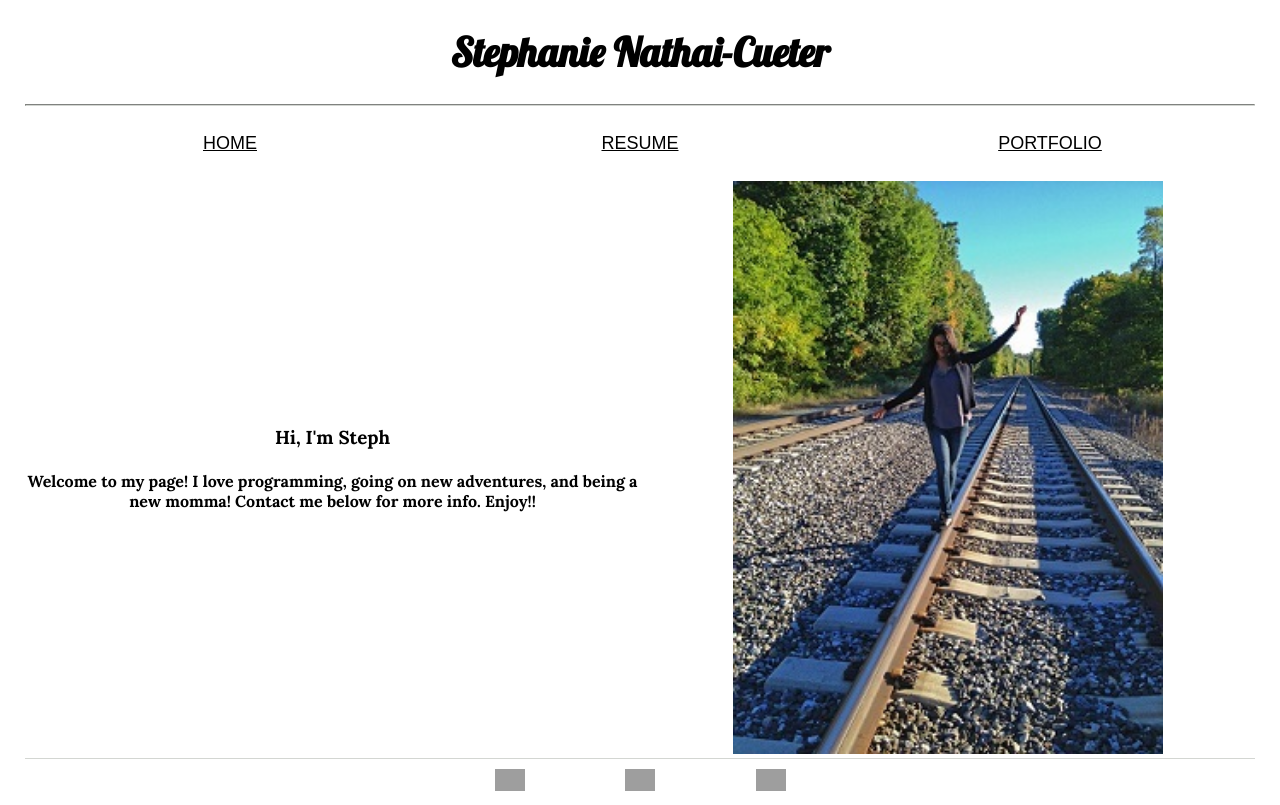
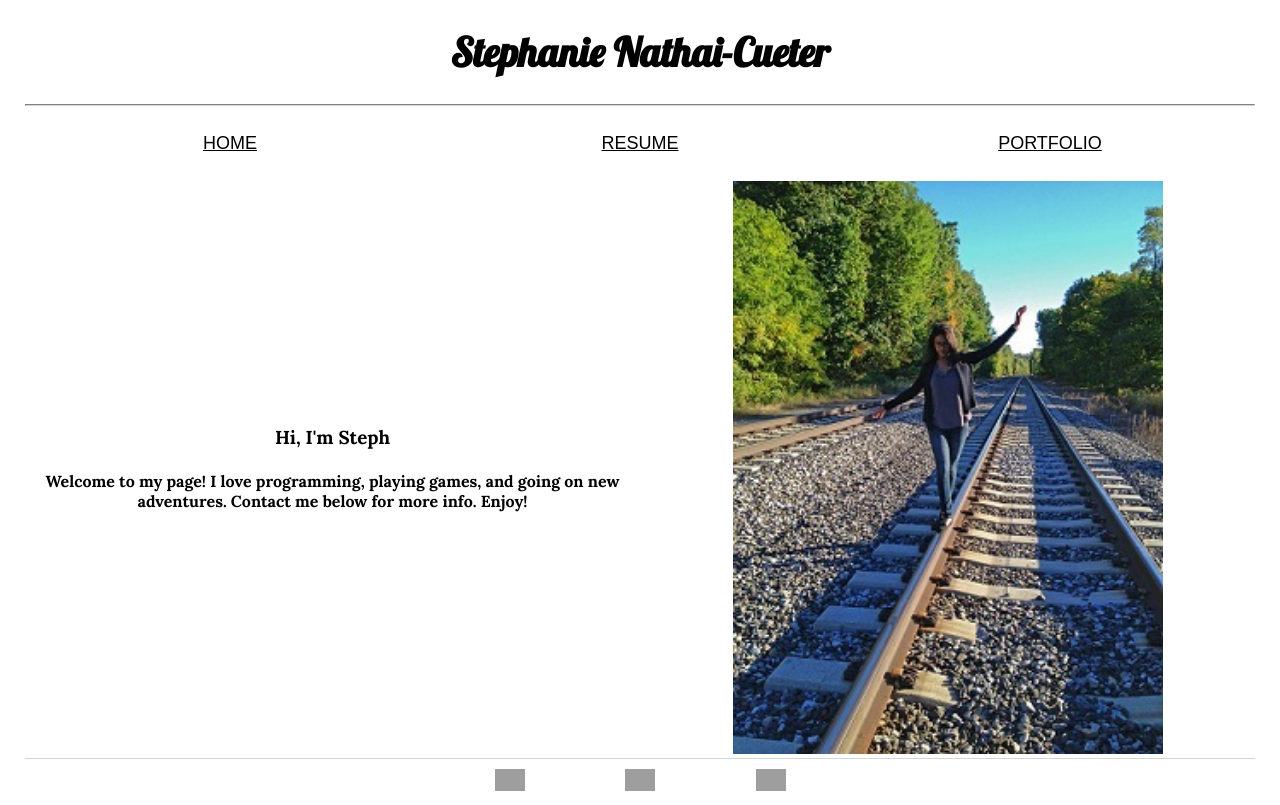
Before and after one commit to StephNathai/stephnathai.com, a React (Create React App) app: page / in a window 1280 px wide. Built offline with nearby package versions, Linux system fonts and the light colour scheme; grey boxes are pictures that could not be loaded.

Commit message:
1st commit

```diff
--- a/src/components/Content/Home.jsx
+++ b/src/components/Content/Home.jsx
@@ -5,7 +5,7 @@ function LeftContent() {
   return(
     <div className="left-content">
       <h3>Hi, I'm Steph</h3>
-      <h4>Welcome to my page! I love programming, going on new adventures, and being a new momma! Contact me below for more info. Enjoy!!</h4>
+      <h4>Welcome to my page! I love programming, playing games, and going on new adventures. Contact me below for more info. Enjoy!</h4>
     </div>
   );
 }
```
